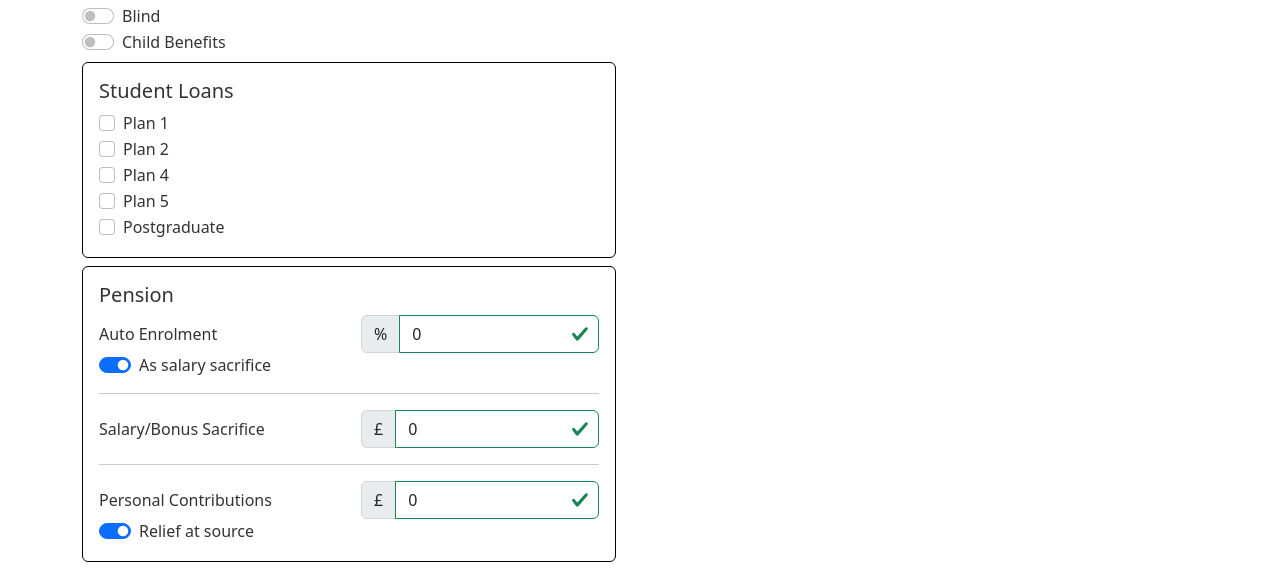
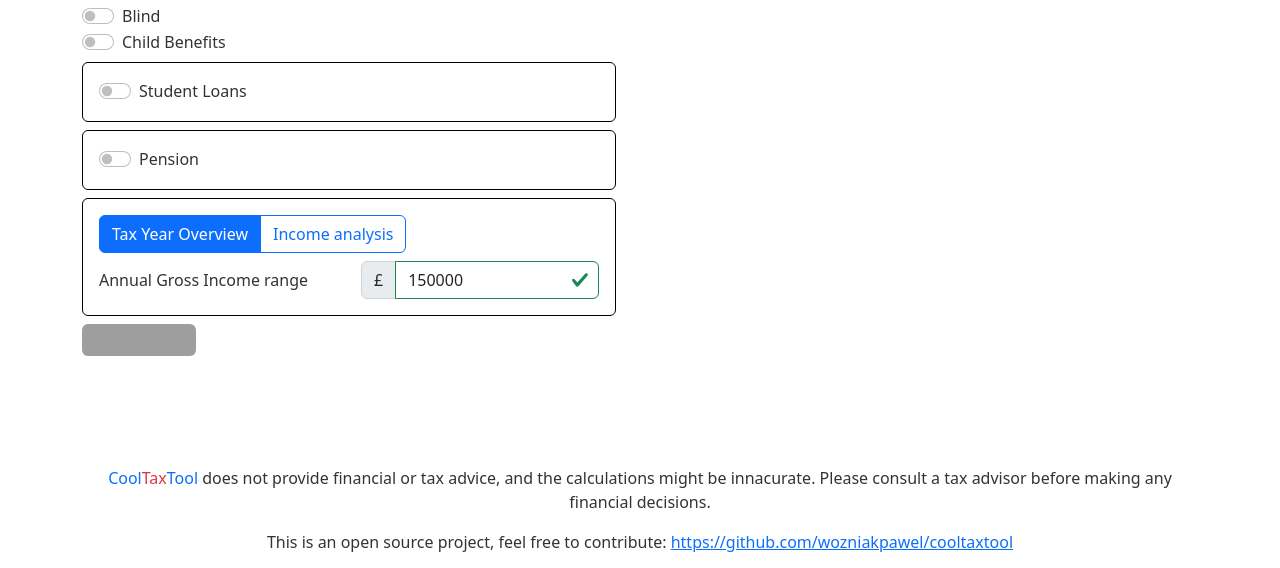
Before and after one commit to wozniakpawel/cooltaxtool, a React (Create React App) app: page / in a window 1280 px wide. Shown: the part 230-798 px from the top of the page. Built offline with nearby package versions, Linux system fonts and the light colour scheme; grey boxes are pictures that could not be loaded.

Commit message:
On/off switch for Pension & Student Loans

```diff
--- a/src/components/UserMenu.js
+++ b/src/components/UserMenu.js
@@ -35,6 +35,16 @@ const schema = yup.object().shape({
 export const defaultInputs = {
     taxYear: '2023/24',
     studentLoan: [],
+    prevStudentLoanValue: [],
+    studentLoanToggle: false,
+    pensionToggle: false,
+    prevPensionContributionValues: {
+        prevAutoEnrolment: 0,
+        prevSalarySacrifice: 0,
+        prevPersonal: 0,
+        prevAutoEnrolmentAsSalarySacrifice: true,
+        prevTaxReliefAtSource: true,
+    },
     annualGrossSalary: 0,
     annualGrossBonus: 0,
     annualGrossIncomeRange: 150000,
@@ -107,7 +117,43 @@ export function UserMenu({ onUserInputsChange }) {
                                     ? [...values.studentLoan, value]
                                     : values.studentLoan.filter(plan => plan !== value);
                                 setFieldValue(name, newStudentLoan, true);
-                            } else {
+                            } else if (name === "studentLoanToggle") {
+                                const newStudentLoanToggle = type === "checkbox" ? checked : value;
+                                setFieldValue(name, newStudentLoanToggle, true);
+
+                                if (values.studentLoanToggle === true) {
+                                    values.prevStudentLoanValue = values.studentLoan;
+                                    values.studentLoan = [];
+                                }
+                                else {
+                                    values.studentLoan = values.prevStudentLoanValue;
+                                }
+                            } else if (name === "pensionToggle") {
+                                const newPensionToggle = type === "checkbox" ? checked : value;
+                                setFieldValue(name, newPensionToggle, true);
+
+                                if (values.pensionToggle === true) {
+                                    values.prevPensionContributionValues.prevAutoEnrolment = values.pensionContributions.autoEnrolment;
+                                    values.prevPensionContributionValues.prevSalarySacrifice = values.pensionContributions.salarySacrifice;
+                                    values.prevPensionContributionValues.prevPersonal = values.pensionContributions.personal;
+                                    values.prevPensionContributionValues.prevAutoEnrolmentAsSalarySacrifice = values.autoEnrolmentAsSalarySacrifice;
+                                    values.prevPensionContributionValues.prevTaxReliefAtSource = values.taxReliefAtSource;
+
+                                    values.pensionContributions.autoEnrolment = 0;
+                                    values.pensionContributions.salarySacrifice = 0;
+                                    values.pensionContributions.personal = 0;
+                                    values.autoEnrolmentAsSalarySacrifice = true;
+                                    values.taxReliefAtSource = true;
+                                }
+                                else {
+                                    values.pensionContributions.autoEnrolment = values.prevPensionContributionValues.prevAutoEnrolment;
+                                    values.pensionContributions.salarySacrifice = values.prevPensionContributionValues.prevSalarySacrifice;
+                                    values.pensionContributions.personal = values.prevPensionContributionValues.prevPersonal;
+                                    values.autoEnrolmentAsSalarySacrifice = values.prevPensionContributionValues.prevAutoEnrolmentAsSalarySacrifice;
+                                    values.taxReliefAtSource = values.prevPensionContributionValues.prevTaxReliefAtSource;
+                                }
+                            }
+                            else {
                                 const newValue = type === "checkbox" ? checked : value;
                                 setFieldValue(name, newValue, true);
                             }
@@ -181,7 +227,16 @@ export function UserMenu({ onUserInputsChange }) {
 
                                     <Card className="mt-2">
                                         <Card.Body>
-                                            <Card.Title>Student Loans</Card.Title>
+                                            {/* <Card.Title>Student Loans 123</Card.Title> */}
+                                            <Form.Check
+                                                type="switch"
+                                                id="studentLoanToggle"
+                                                label="Student Loans"
+                                                name="studentLoanToggle"
+                                                checked={values.studentLoanToggle}
+                                                onChange={handleInputChange}
+                                            />
+                                            {values.studentLoanToggle &&
                                                 <Form.Group as={Row} controlId="studentLoan">
                                                     {/* <Form.Label column>Student Loans</Form.Label> */}
                                                     <Col>
@@ -198,12 +253,24 @@ export function UserMenu({ onUserInputsChange }) {
                                                         ))}
                                                     </Col>
                                                 </Form.Group>
+                                            }
                                         </Card.Body>
                                     </Card>
 
                                     <Card className="mt-2">
                                         <Card.Body>
-                                            <Card.Title>Pension</Card.Title>
+                                            {/* <Card.Title>Pension</Card.Title> */}
+                                            <Form.Check
+                                                type="switch"
+                                                id="pensionToggle"
+                                                label="Pension"
+                                                name="pensionToggle"
+                                                checked={values.pensionToggle}
+                                                onChange={handleInputChange}
+                                            />
+
+                                            {values.pensionToggle &&
+                                                <>
                                                     <Form.Group as={Row} controlId="pensionContributions.autoEnrolment">
                                                         <Form.Label column>Auto Enrolment</Form.Label>
                                                         <Col>
@@ -293,6 +360,8 @@ export function UserMenu({ onUserInputsChange }) {
                                                         checked={values.taxReliefAtSource}
                                                         onChange={handleInputChange}
                                                     />
+                                                </>
+                                            }
                                         </Card.Body>
                                     </Card>
 
```
Lines whose indentation alone changed are shown as unchanged.
